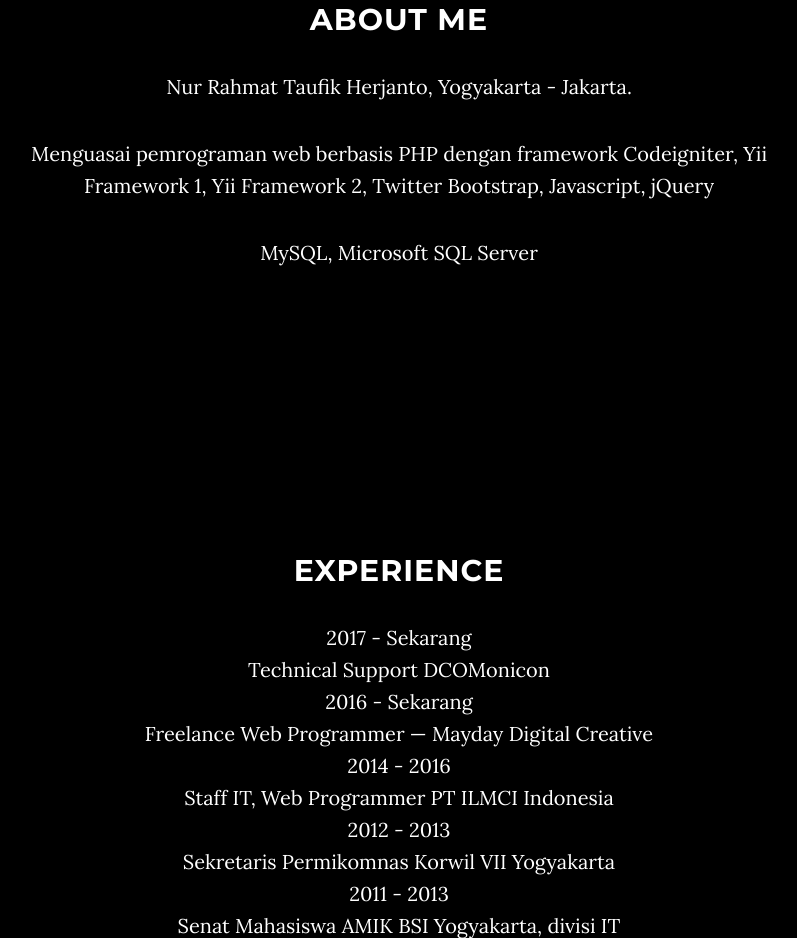
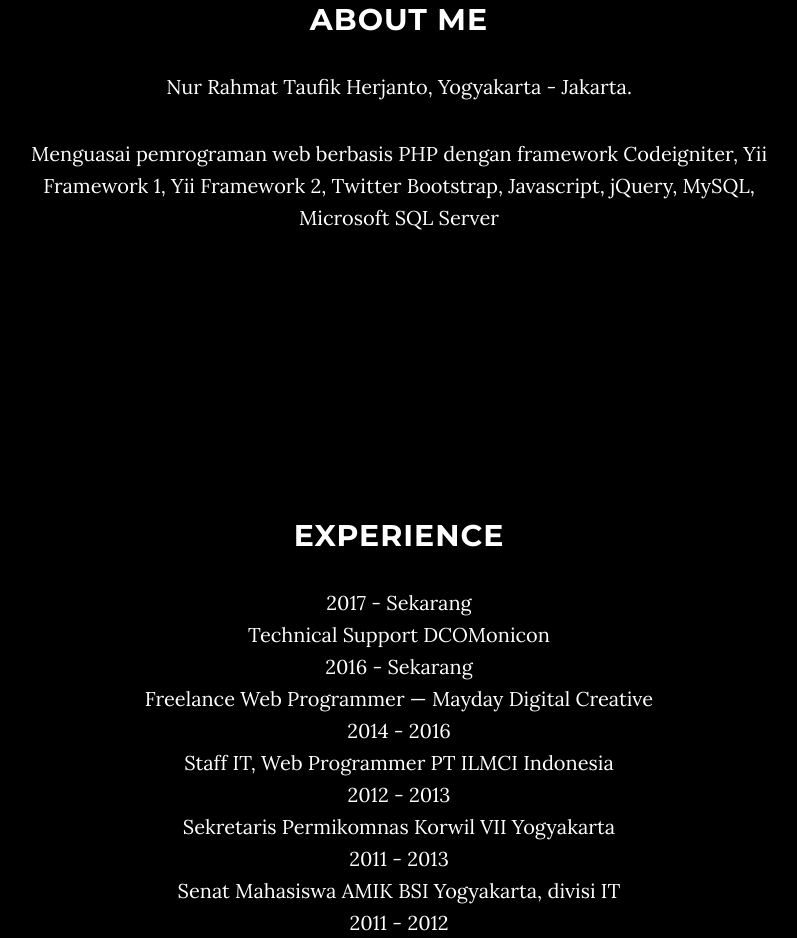
Before and after one commit to taufikherjanto/taufikherjanto.github.io, a plain HTML site: page index.html in a window 1280 px wide. Shown: the part 1047-1985 px from the top of the page, without its empty margins (241-1038 px from the left). Drawn offline with Linux system fonts and the light colour scheme; some packages are replaced by stand-ins of ours.

Commit message:
Update index.html

```diff
--- a/index.html
+++ b/index.html
@@ -94,8 +94,7 @@
             <div class="col-lg-8 col-lg-offset-2">
                 <h2>About Me</h2>
                 <p>Nur Rahmat Taufik Herjanto, Yogyakarta - Jakarta.</p>
-				<p>Menguasai pemrograman web berbasis PHP dengan framework Codeigniter, Yii Framework 1, Yii Framework 2, Twitter Bootstrap, Javascript, jQuery</p>
-<p>MySQL, Microsoft SQL Server<p>
+				<p>Menguasai pemrograman web berbasis PHP dengan framework Codeigniter, Yii Framework 1, Yii Framework 2, Twitter Bootstrap, Javascript, jQuery, MySQL, Microsoft SQL Server<p>
             </div>
         </div>
     </section>
```
